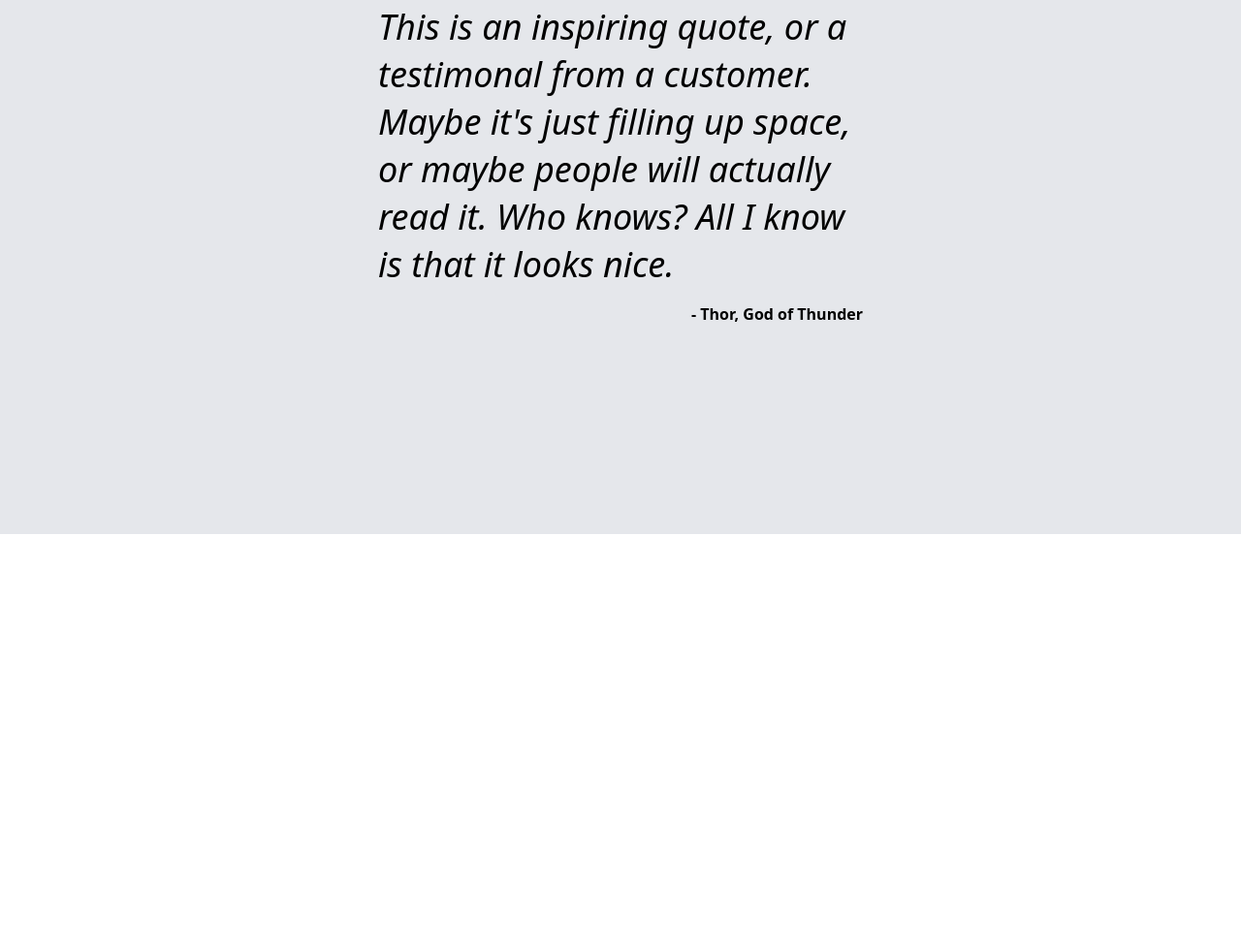
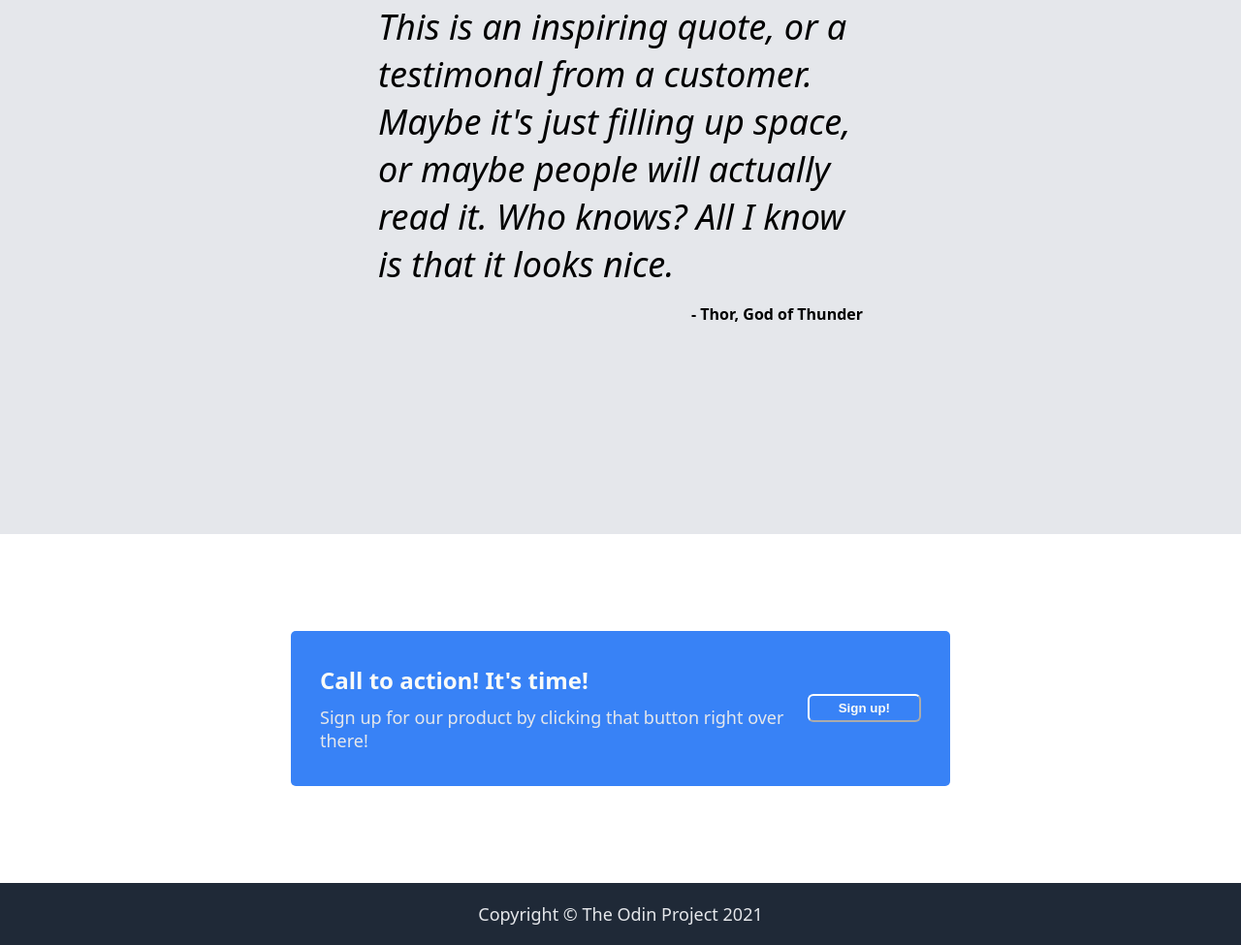
Before and after one commit to lodioso/odin-landing-page, a plain HTML site: page index.html in a window 1280 px wide. Shown: the part 1442-2417 px from the top of the page at 97% size. Before the commit the page ends 1993 px from the top, so only its background shows below. Drawn offline with Linux system fonts and the light colour scheme.

Commit message:
Added sign up section and the footer of the page

```diff
--- a/index.html
+++ b/index.html
@@ -87,6 +87,19 @@
         </div>
 
     </div>
+    <div class="bottom">
+        <div class="blue_box">
+            <div class="sign_up_text">
+                <h2>Call to action! It's time!</h2>
+                <p class="header_text">Sign up for our product by clicking that button right over there!</p>
+            </div>
+            <button class="sign_up1">Sign up!</button>
+        </div>
+
+    </div>
+    <div class="footer">
+        <p class="header_text">Copyright © The Odin Project 2021</p>
+    </div>
 </body>
 
 </html>
--- a/style.css
+++ b/style.css
@@ -8,6 +8,7 @@
     color: #E5E7EB;
     font-family: system-ui, -apple-system, BlinkMacSystemFont, 'Segoe UI', Roboto, Oxygen, Ubuntu, Cantarell, 'Open Sans', 'Helvetica Neue', sans-serif;
     margin: 0%;
+    font-weight: 150;
 }
 
 .header {
@@ -61,7 +62,8 @@
 
 }
 
-.sign_up1 {
+.top_main .sign_up1 {
+    display: flex;
     flex-shrink: 0;
     margin-top: 10px;
     border-radius: 6px;
@@ -169,6 +171,67 @@
 
 }
 
+.bottom {
+    display: flex;
+    justify-content: center;
+    align-items: center;
+    padding-left: 200px;
+    padding-right: 200px;
+}
+
+.blue_box {
+    display: flex;
+    background-color: #3882F6;
+    padding: 30px;
+    height: 100px;
+    align-items: flex-start;
+    margin: 100px;
+    border-radius: 5px;
+    gap: 10px;
+}
+
+.blue_box .sign_up1 {
+    display: flex;
+    flex-shrink: 0;
+    margin-top: 10px;
+    border-radius: 6px;
+    padding-left: 30px;
+    padding-right: 30px;
+    padding-top: 5px;
+    padding-bottom: 5px;
+    background-color: #3882F6;
+    color: #F9FAF8;
+    font-weight: bold;
+    border-color: white;
+    margin-top: auto;
+    margin-bottom: auto;
+
+}
+
+
+
+.sign_up_text {
+    display: flex;
+    flex-direction: column;
+    justify-content: center;
+    margin-top: auto;
+    margin-bottom: auto;
+    gap: 10px;
+
+}
+
+.sign_up_text h2 {
+    margin: 0;
+}
+
+.footer {
+    background-color: #1F2937;
+    display: flex;
+    align-items: center;
+    justify-content: center;
+    padding: 20px;
+    margin-top: auto;
+}
 
 body {
     padding: 0px;
```
